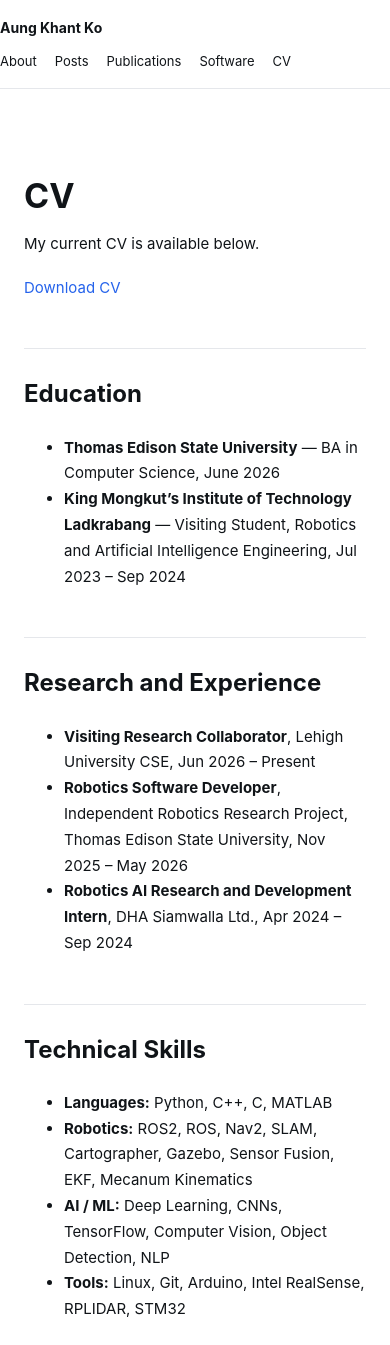
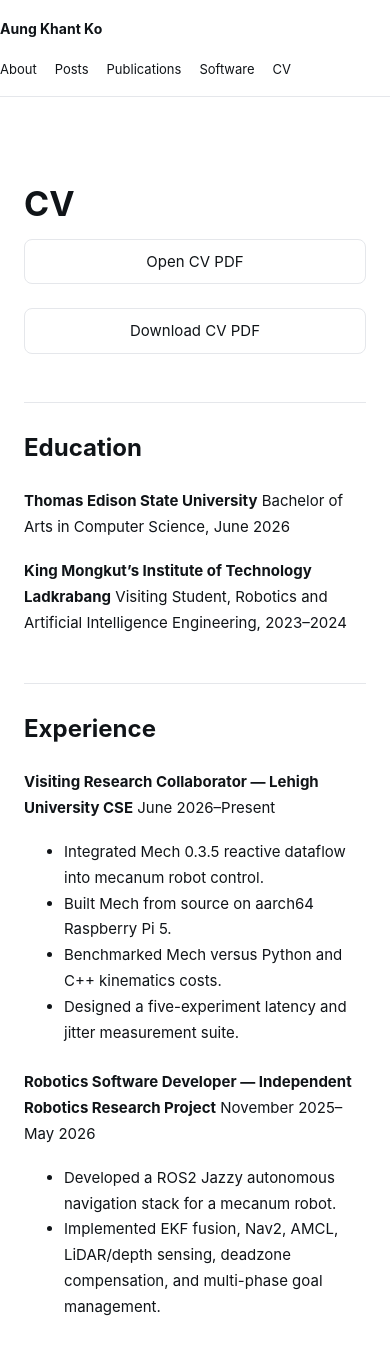
Before and after one commit to akkexd/aungkko.io, a Jekyll site: the page built from cv.md, in a window 390 px wide. Shown: the top 1345 px of the page. Built offline with Jekyll 4.4.1, drawn with Linux system fonts in a browser that asks for light colours; a style sheet for code colours, icons or effects is not loaded; some of the changed text lies outside the part shown; grey boxes are pictures that could not be loaded.

Commit message:
Fix mobile hero ordering, overflow, and make CV page mobile-friendly
Co-Authored-By: Claude Sonnet 5 <noreply@anthropic.com>

```diff
--- a/assets/css/main.css
+++ b/assets/css/main.css
@@ -20,6 +20,12 @@
 
 * {
   box-sizing: border-box;
+}
+
+html,
+body {
+  width: 100%;
+  overflow-x: hidden;
 }
 
 body {
@@ -114,6 +120,13 @@ img {
   max-width: 100%;
   height: auto;
   border-radius: 10px;
+}
+
+img,
+iframe,
+embed,
+object {
+  max-width: 100%;
 }
 
 /* Home hero */
@@ -319,24 +332,56 @@ img {
 
 /* CV */
 
-.cv-frame {
+.button {
+  display: inline-block;
+  margin: 8px 12px 24px 0;
+  padding: 9px 14px;
+  border: 1px solid var(--line);
+  border-radius: 8px;
+  color: var(--text);
+  background: var(--card);
+  text-decoration: none;
+}
+
+.button:hover {
+  text-decoration: none;
+  border-color: var(--link);
+}
+
+.cv-embed {
+  margin-top: 32px;
+}
+
+.cv-embed iframe {
+  display: block;
   width: 100%;
-  height: 900px;
+  max-width: 100%;
+  height: 950px;
   border: 1px solid var(--line);
   border-radius: 10px;
-  background: var(--card);
+  background: #ffffff;
 }
 
 @media (max-width: 760px) {
+  .site-header-inner,
+  .site-main,
+  .site-footer-inner {
+    width: 100%;
+    max-width: 100%;
+    padding-left: 24px;
+    padding-right: 24px;
+  }
+
   .site-header-inner {
-    align-items: flex-start;
-    flex-direction: column;
+    display: block;
     padding: 16px 0;
-    gap: 10px;
   }
 
   .site-nav {
+    margin-top: 16px;
+    display: flex;
     flex-wrap: wrap;
+    gap: 18px;
   }
 
   h1 {
@@ -344,22 +389,32 @@ img {
   }
 
   .hero {
-    grid-template-columns: 1fr;
-    row-gap: 32px;
-    padding-top: 44px;
+    display: block;
+    padding-top: 48px;
+    margin-bottom: 72px;
+  }
+
+  .hero h1 {
+    font-size: clamp(40px, 12vw, 52px);
+    line-height: 1;
+  }
+
+  .hero-links {
+    margin-bottom: 34px;
+  }
+
+  .hero-bio {
+    max-width: 100%;
   }
 
   .hero-photo {
-    margin-top: 0;
-    order: -1;
+    margin-top: 34px;
   }
 
   .hero-photo img {
-    width: 190px;
-  }
-
-  .hero-links {
-    margin-bottom: 32px;
+    width: min(230px, 72vw);
+    height: auto;
+    margin: 0;
   }
 
   .news-item {
@@ -369,6 +424,17 @@ img {
 
   .news-date {
     width: auto;
+  }
+
+  .cv-embed {
+    display: none;
+  }
+
+  .button {
+    display: block;
+    width: 100%;
+    text-align: center;
+    margin-right: 0;
   }
 }
 
--- a/cv.md
+++ b/cv.md
@@ -6,20 +6,40 @@ permalink: /cv/
 
 # CV
 
-My current CV is available below.
+<a class="button" href="{{ '/assets/pdf/Aung_Khant_Ko_CV.pdf' | relative_url }}" target="_blank" rel="noopener">
+  Open CV PDF
+</a>
 
-[Download CV]({{ '/assets/pdf/Aung_Khant_Ko_CV.pdf' | relative_url }})
+<a class="button" href="{{ '/assets/pdf/Aung_Khant_Ko_CV.pdf' | relative_url }}" download>
+  Download CV PDF
+</a>
 
 ## Education
 
-- **Thomas Edison State University** — BA in Computer Science, June 2026
-- **King Mongkut's Institute of Technology Ladkrabang** — Visiting Student, Robotics and Artificial Intelligence Engineering, Jul 2023 – Sep 2024
+**Thomas Edison State University**
+Bachelor of Arts in Computer Science, June 2026
 
-## Research and Experience
+**King Mongkut's Institute of Technology Ladkrabang**
+Visiting Student, Robotics and Artificial Intelligence Engineering, 2023–2024
 
-- **Visiting Research Collaborator**, Lehigh University CSE, Jun 2026 – Present
-- **Robotics Software Developer**, Independent Robotics Research Project, Thomas Edison State University, Nov 2025 – May 2026
-- **Robotics AI Research and Development Intern**, DHA Siamwalla Ltd., Apr 2024 – Sep 2024
+## Experience
+
+**Visiting Research Collaborator — Lehigh University CSE**
+June 2026–Present
+
+- Integrated Mech 0.3.5 reactive dataflow into mecanum robot control.
+- Built Mech from source on aarch64 Raspberry Pi 5.
+- Benchmarked Mech versus Python and C++ kinematics costs.
+- Designed a five-experiment latency and jitter measurement suite.
+
+**Robotics Software Developer — Independent Robotics Research Project**
+November 2025–May 2026
+
+- Developed a ROS2 Jazzy autonomous navigation stack for a mecanum robot.
+- Implemented EKF fusion, Nav2, AMCL, LiDAR/depth sensing, deadzone compensation, and multi-phase goal management.
+
+**Robotics AI Research and Development Intern — DHA Siamwalla Ltd.**
+April 2024–September 2024
 
 ## Technical Skills
 
@@ -28,8 +48,11 @@ My current CV is available below.
 - **AI / ML:** Deep Learning, CNNs, TensorFlow, Computer Vision, Object Detection, NLP
 - **Tools:** Linux, Git, Arduino, Intel RealSense, RPLIDAR, STM32
 
-<iframe
-  class="cv-frame"
-  src="{{ '/assets/pdf/Aung_Khant_Ko_CV.pdf' | relative_url }}"
-  title="Aung Khant Ko CV PDF">
-</iframe>
+<div class="cv-embed">
+  <iframe
+    src="{{ '/assets/pdf/Aung_Khant_Ko_CV.pdf' | relative_url }}"
+    title="Aung Khant Ko CV"
+    width="100%"
+    height="950">
+  </iframe>
+</div>
```
